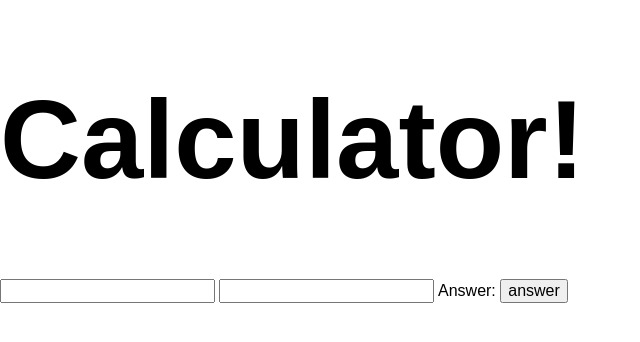
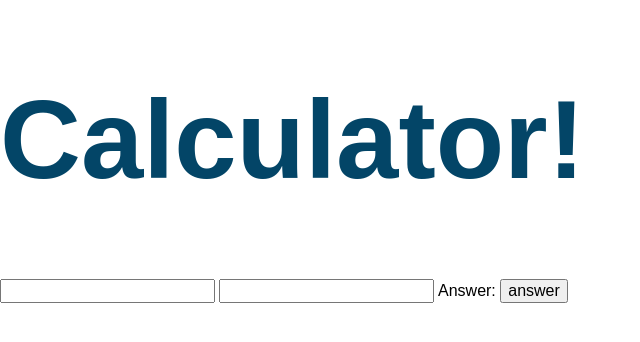
Before and after one commit to JAKTS/debugger-project, a plain HTML site: page index.html in a window 1280 px wide. Shown: the whole page, without its empty margins (0-640 px from the left). Drawn offline with nearby package versions, Linux system fonts and the light colour scheme.

```diff
--- a/main.css
+++ b/main.css
@@ -1,3 +1,4 @@
 h1 {
     font-size: 7em;
+    color: #034567;
 }
```
